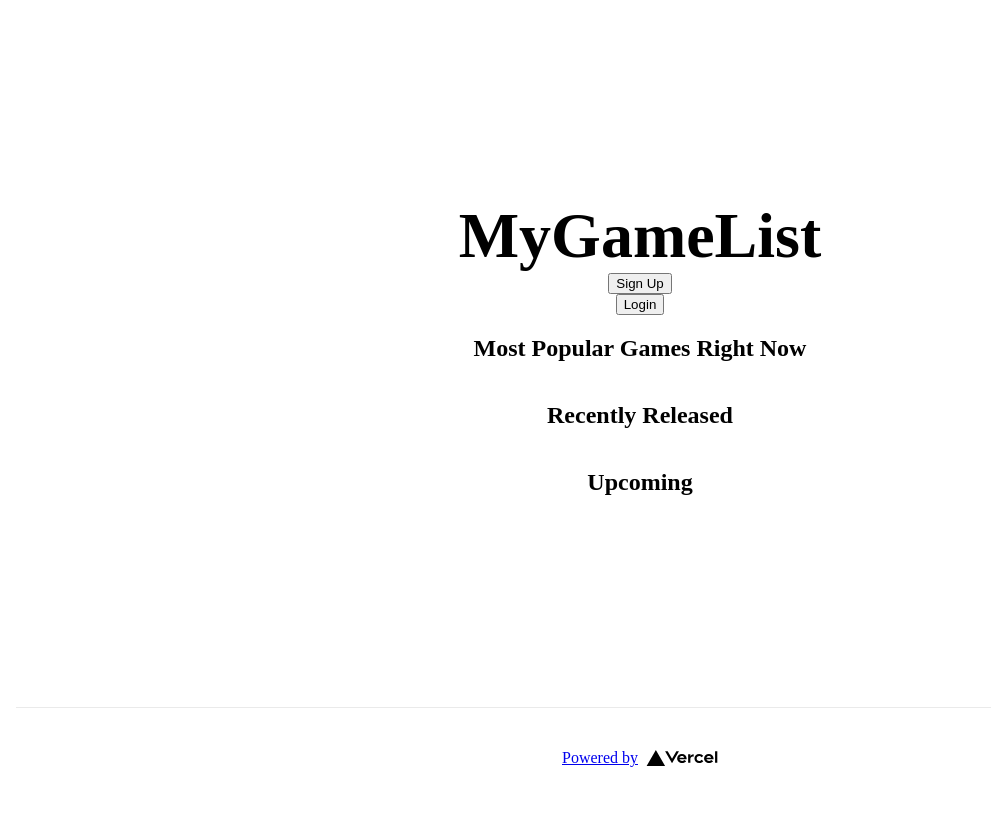
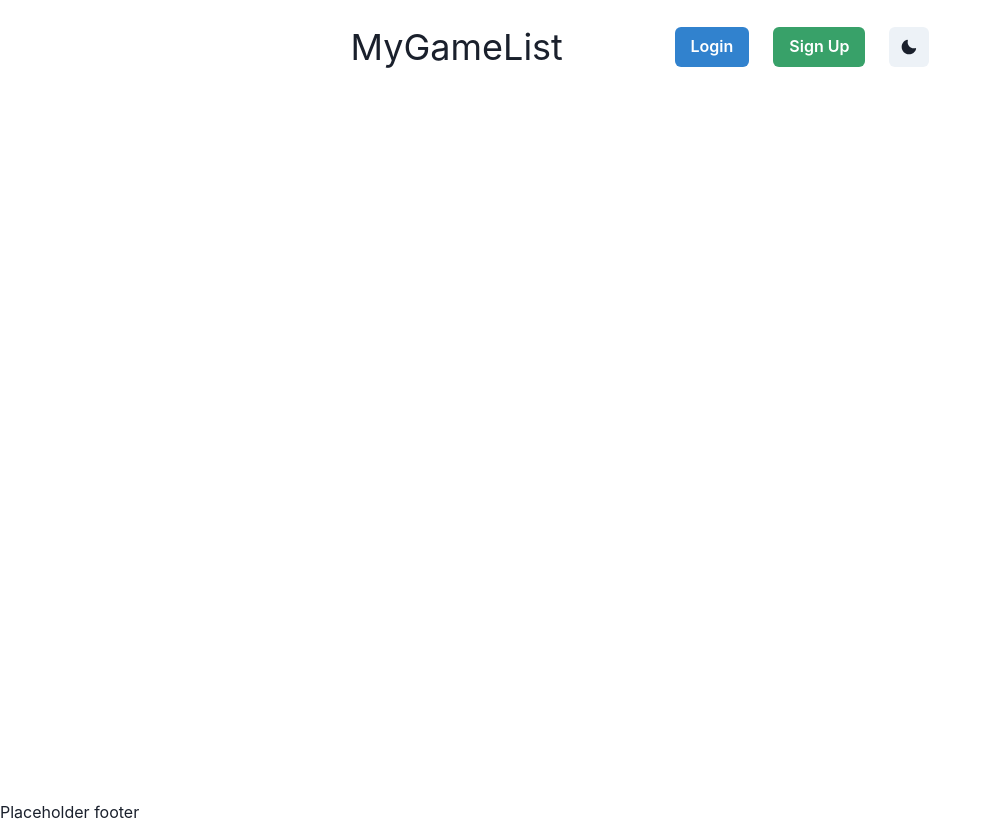
Before and after one commit to GeorgeXCV/MyGameList, a Next.js app in the folder front-end/: page / in a window 1280 px wide. Shown: the whole page, without its empty margins (0-991 px from the left). Built offline with nearby package versions, Linux system fonts and the light colour scheme.

Commit message:
Setup Chakra UI and basic homepage

```diff
--- /dev/null
+++ b/front-end/components/DarkModeSwitch.tsx
@@ -0,0 +1,15 @@
+import { useColorMode, IconButton } from '@chakra-ui/react'
+import {MoonIcon, SunIcon} from '@chakra-ui/icons'
+
+const DarkModeSwitch = () => {
+    const { colorMode, toggleColorMode } = useColorMode()
+    return (
+        <IconButton
+            aria-label="Toggle Dark Switch"
+            icon={colorMode === 'dark' ? <SunIcon /> : <MoonIcon />}
+            onClick={toggleColorMode}
+        />
+    )
+}
+
+export default DarkModeSwitch
--- a/front-end/package.json
+++ b/front-end/package.json
@@ -8,6 +8,11 @@
     "start": "next start"
   },
   "dependencies": {
+    "@chakra-ui/icons": "^1.0.13",
+    "@chakra-ui/react": "^1.6.3",
+    "@emotion/react": "^11.4.0",
+    "@emotion/styled": "^11.3.0",
+    "framer-motion": "^4.1.17",
     "next": "10.2.3",
     "react": "17.0.2",
     "react-dom": "17.0.2"
--- a/front-end/pages/_app.tsx
+++ b/front-end/pages/_app.tsx
@@ -1,5 +1,10 @@
 import { AppProps } from 'next/app'
+import { ChakraProvider } from "@chakra-ui/react"
 
 export default function App({ Component, pageProps }: AppProps) {
-  return <Component {...pageProps} />
+  return (
+    <ChakraProvider>
+      <Component {...pageProps} />
+    </ChakraProvider>
+  )
 }
--- /dev/null
+++ b/front-end/pages/_document.tsx
@@ -0,0 +1,25 @@
+import { ColorModeScript } from "@chakra-ui/react"
+import NextDocument, { Html, Head, Main, NextScript } from "next/document"
+import theme from "./theme"
+
+export default class Document extends NextDocument {
+  render() {
+    return (
+      <Html lang="en">
+        <Head>
+          <title>MyGameList</title>
+          <meta name="description" content="Track games you are currently playing" />
+          <link rel="icon" href="/favicon.ico" />
+        </Head>
+        <body>
+          <ColorModeScript initialColorMode={theme.config.initialColorMode} />
+          <Main />
+          <NextScript />
+        </body>
+        <footer>
+          <p>Placeholder footer</p>
+        </footer>
+      </Html>
+    )
+  }
+}
--- a/front-end/pages/index.tsx
+++ b/front-end/pages/index.tsx
@@ -1,41 +1,21 @@
 import Head from 'next/head'
 import Image from 'next/image'
 import styles from '../styles/Home.module.css'
+import DarkModeSwitch from '../components/DarkModeSwitch'
+import { Text, Button, HStack, Box, useColorModeValue } from '@chakra-ui/react'
 
 export default function Home() {
+  const colour = useColorModeValue("red.500", "white")
   return (
     <div className={styles.container}>
-      <Head>
-        <title>MyGameList</title>
-        <meta name="description" content="Track games you are currently playing" />
-        <link rel="icon" href="/favicon.ico" />
-      </Head>
-
-      <main className={styles.main}>
-        <h1 className={styles.title}>
-          MyGameList
-        </h1>
-
-        <button>Sign Up</button>
-        <button>Login</button>
-       <h2>Most Popular Games Right Now</h2> {/* Sort by most increase in players within short time period e.g. 24H-7D */}
-       <h2>Recently Released</h2>
-       <h2>Upcoming</h2>
-
-      </main>
-
-      <footer className={styles.footer}>
-        <a
-          href="https://vercel.com?utm_source=create-next-app&utm_medium=default-template&utm_campaign=create-next-app"
-          target="_blank"
-          rel="noopener noreferrer"
-        >
-          Powered by{' '}
-          <span className={styles.logo}>
-            <Image src="/vercel.svg" alt="Vercel Logo" width={72} height={16} />
-          </span>
-        </a>
-      </footer>
+      <HStack spacing="24px" paddingTop="5">
+        <Box w="300px">
+        <Text colour={colour} fontSize="4xl">MyGameList</Text>
+        </Box>
+        <Button colorScheme="blue">Login</Button>
+        <Button colorScheme="green">Sign Up</Button>
+        <DarkModeSwitch />
+      </HStack>
     </div>
   )
 }
--- /dev/null
+++ b/front-end/pages/theme.tsx
@@ -0,0 +1,10 @@
+import { extendTheme, ThemeConfig } from "@chakra-ui/react"
+
+// Add color mode config
+const config : ThemeConfig = {
+  initialColorMode: "light",
+  useSystemColorMode: false,
+}
+// Extend the theme
+const theme = extendTheme({ config })
+export default theme
--- a/front-end/styles/Home.module.css
+++ b/front-end/styles/Home.module.css
@@ -3,7 +3,6 @@
   padding: 0 0.5rem;
   display: flex;
   flex-direction: column;
-  justify-content: center;
   align-items: center;
   height: 100vh;
 }
```
Also changed, not shown: 1 other file (tests, documents, lock files or other folders).
